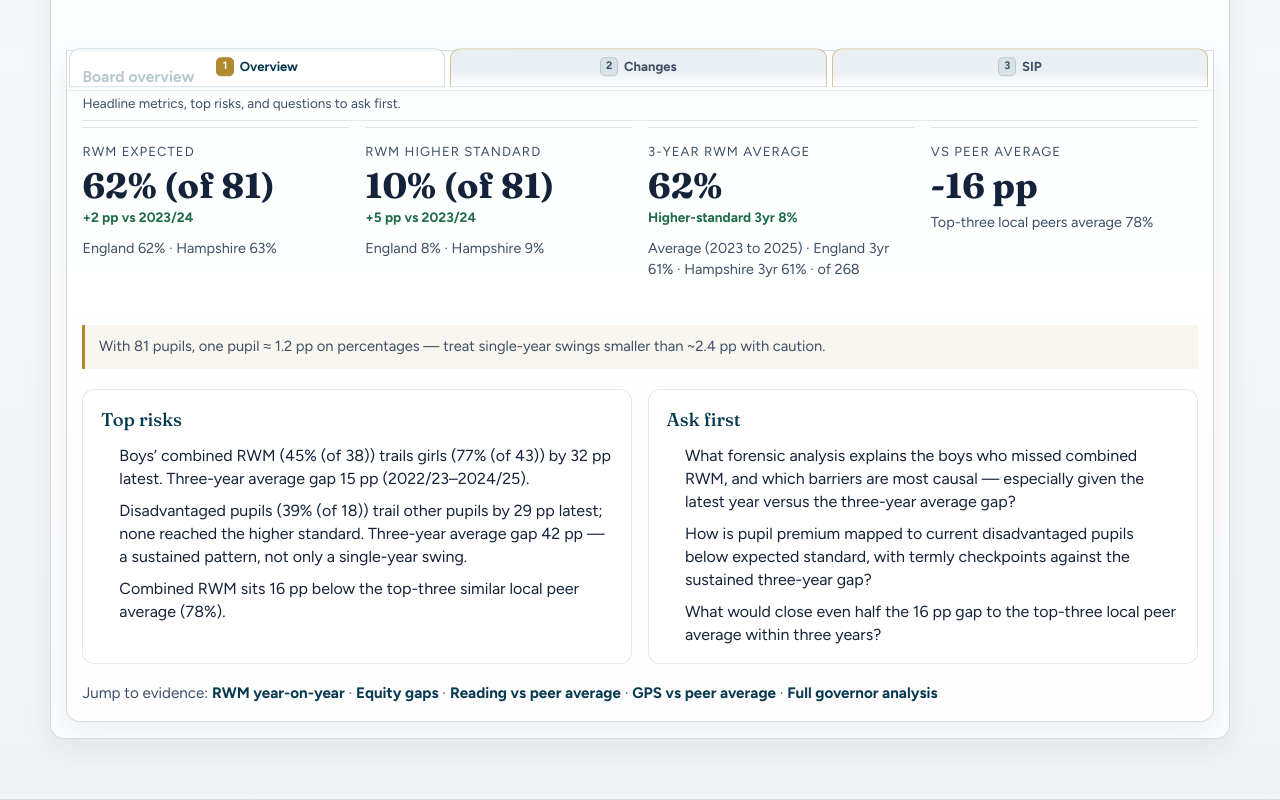
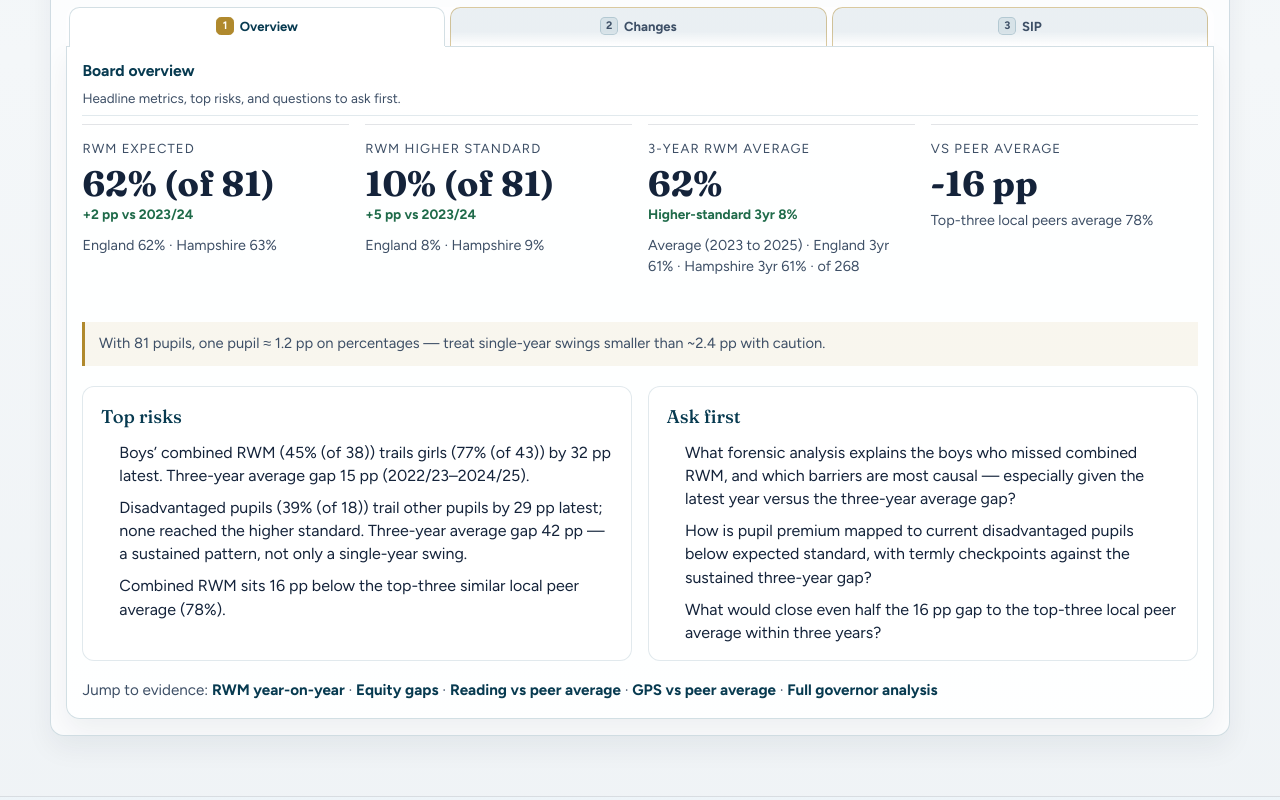
Before and after one commit to jamiefuller320/Bartley, a Next.js app: page / in a window 1280 px wide. Shown: the part 540-1340 px from the top of the page. Built offline with nearby package versions, Linux system fonts and the light colour scheme.

Commit message:
Fix panel sub-tabs covering first line of sheet content
Remove sticky positioning from nested panel binder tabs so scrolling no
longer pins sub-tabs over the panel header and data.

Co-authored-by: jamiefuller320 <jamiefuller320@users.noreply.github.com>

```diff
--- a/src/app/globals.css
+++ b/src/app/globals.css
@@ -2031,12 +2031,16 @@ html:has(.monitor-chapter-binder) {
   margin-top: 0.65rem;
 }
 
+/* Panel sub-tabs stay in flow — sticky sub-tabs covered the first lines of sheet content. */
 .monitor-panel-binder > .binder-tabs {
-  position: sticky;
-  top: calc(var(--sticky-header-offset) + var(--monitor-chapter-rail-height));
-  z-index: 23;
+  position: relative;
+  z-index: 2;
   background: rgba(255, 255, 255, 0.55);
   border-radius: 0.65rem 0.65rem 0 0;
+}
+
+.monitor-panel-binder .binder-sheet-body {
+  padding-top: 0.15rem;
 }
 
 .monitor-panel-head h4 {
@@ -2073,16 +2077,19 @@ html:has(.monitor-chapter-binder) {
   color: var(--sea-deep);
 }
 
+/*
+ * Off-screen at print width — not clipped to 1px (Recharts needs a real width;
+ * WebKit prints blank when the clone comes from visibility:hidden / clip).
+ */
 .monitor-print-pack-anchor {
-  position: absolute;
-  width: 1px;
-  height: 1px;
-  padding: 0;
-  margin: -1px;
-  overflow: hidden;
-  clip: rect(0, 0, 0, 0);
-  white-space: nowrap;
-  border: 0;
+  position: fixed;
+  left: -10000px;
+  top: 0;
+  width: 210mm;
+  max-width: 100vw;
+  pointer-events: none;
+  z-index: -1;
+  overflow: visible;
 }
 
 .monitor-print-pack .monitor-pack-sheet {
@@ -2126,32 +2133,3 @@ html:has(.monitor-chapter-binder) {
     font-size: 0.72rem;
   }
 }
-
-@media print {
-  html.monitor-print-active .site-header,
-  html.monitor-print-active .hero,
-  html.monitor-print-active .monitor-stage,
-  html.monitor-print-active .site-footer,
-  html.monitor-print-active .view-dock,
-  html.monitor-print-active .no-print {
-    display: none !important;
-  }
-
-  html.monitor-print-active .monitor-print-pack-anchor {
-    position: static;
-    width: auto;
-    height: auto;
-    margin: 0;
-    overflow: visible;
-    clip: auto;
-    white-space: normal;
-  }
-
-  html.monitor-print-active .monitor-print-pack {
-    display: block !important;
-  }
-
-  html.monitor-print-active body {
-    background: #fff !important;
-  }
-}
```
